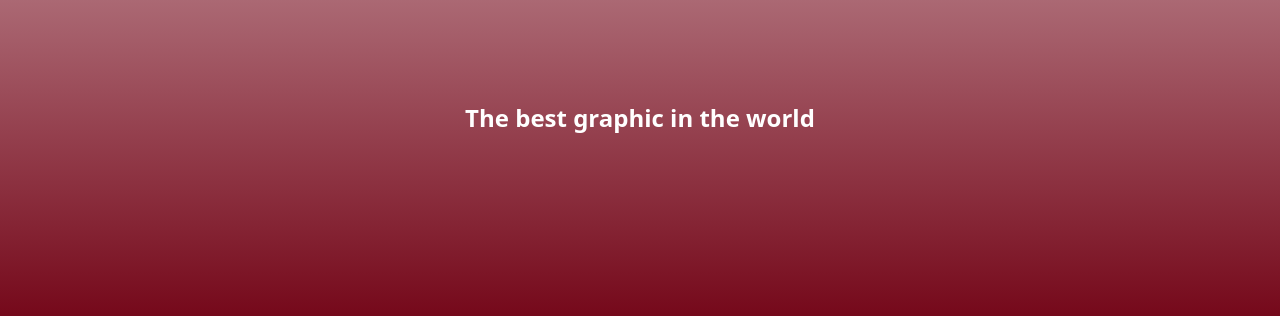
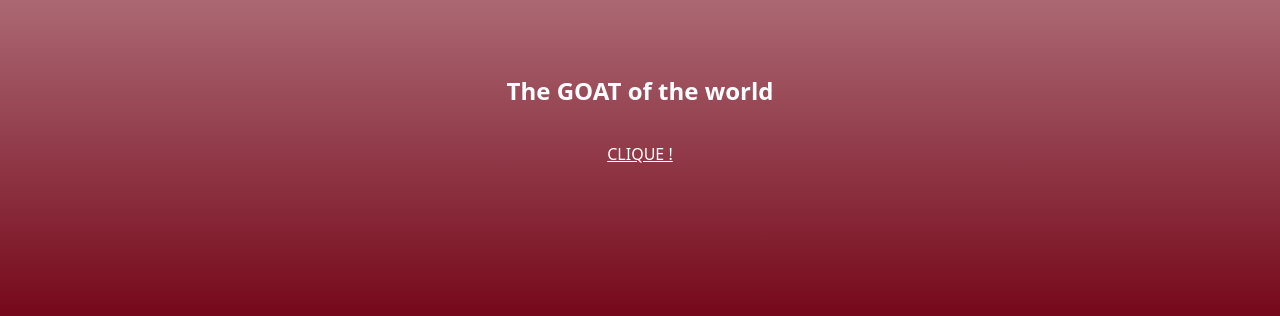
Before and after one commit to EmyGander/portfolio, a plain HTML site: page index.html in a window 1280 px wide. Shown: the part 498-814 px from the top of the page. Drawn offline with Linux system fonts and the light colour scheme.

Commit message:
Ajout insta + changement desc.

```diff
--- a/index.html
+++ b/index.html
@@ -23,11 +23,16 @@
                 font-size: 12vw;
             }
 
+            A{
+                color: inherit;
+            }
+
         </style>
     </title>
 </head>
 <body>
     <h1>Emy</h1>
-    <h2>The best graphic in the world</h2>
+    <h2>The GOAT of the world</h2>
+    <p><a href="https://www.instagram.com/emy_gnd1/">CLIQUE !</a></p>
 </body>
 </html>
```
